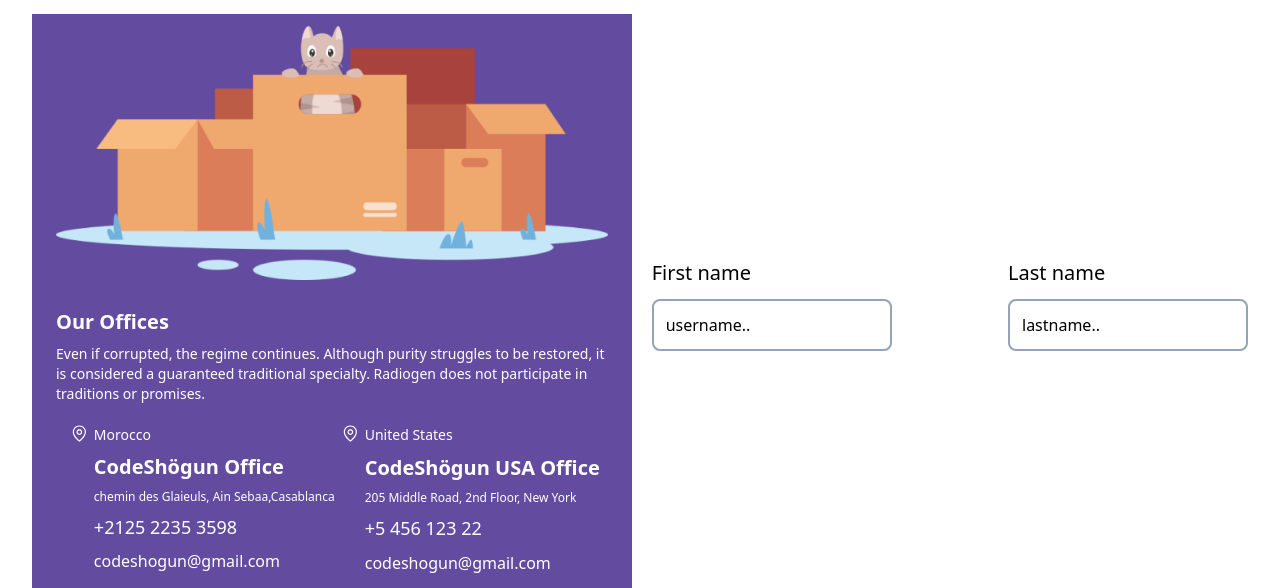
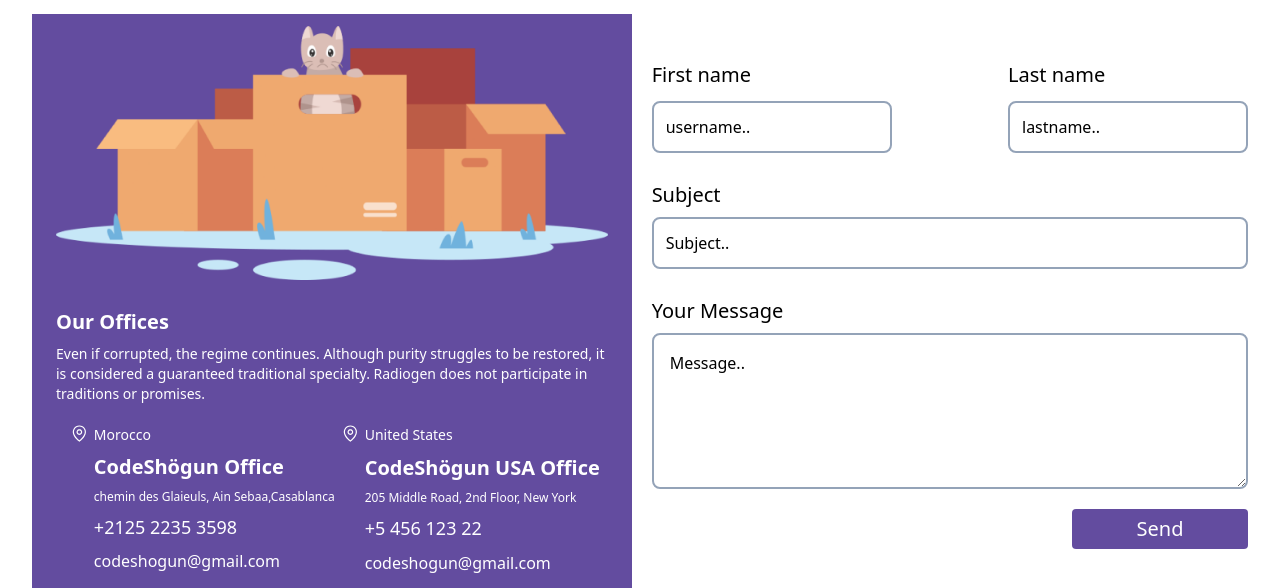
Before and after one commit to yasser-aboufaris/Store-YOU-Code, a website: page src/contact.html in a window 1280 px wide. Shown: the part 216-804 px from the top of the page. Drawn offline with Linux system fonts and the light colour scheme.

Commit message:
Complete HTML and CSS structure; begin JavaScript implementation with Axios for form data submission

```diff
--- a/src/contact.html
+++ b/src/contact.html
@@ -130,6 +130,30 @@
                               </div>
 
                           </div>
+
+                          <div class="flex flex-col gap-5">
+
+                            <div class="flex flex-col">
+                                <span class="text-xl text-black py-2">Subject</span>
+                                <input class="border-2 border-slate-400 rounded-lg p-3 placeholder:text-black" type="text" id="subjectInput" placeholder="Subject.." required>
+                            </div>
+
+                            <div class="flex flex-col">
+                                <span class="text-xl text-black py-2">Your Message</span>
+                                <textarea class="border-2 border-slate-400 rounded-lg p-4 placeholder:text-black" name="message" id="textInput" rows="5" placeholder="Message.."  required></textarea>
+                            </div>
+
+                        </div>
+                        <div class="flex justify-end items-center">
+                            <button type="submit" id="submitButton" class="bg-primary z-50 w-44 h-10 rounded text-white font-medium text-xl">Send</button>
+                        </div>
+                    </div>
+                </form>
+            </div>
+        </div>
+    </div>
+</div>
+</section>
   <script src="main.js"></script>
 </body>
 </html>
```
Also changed, not shown: src/output.css.
